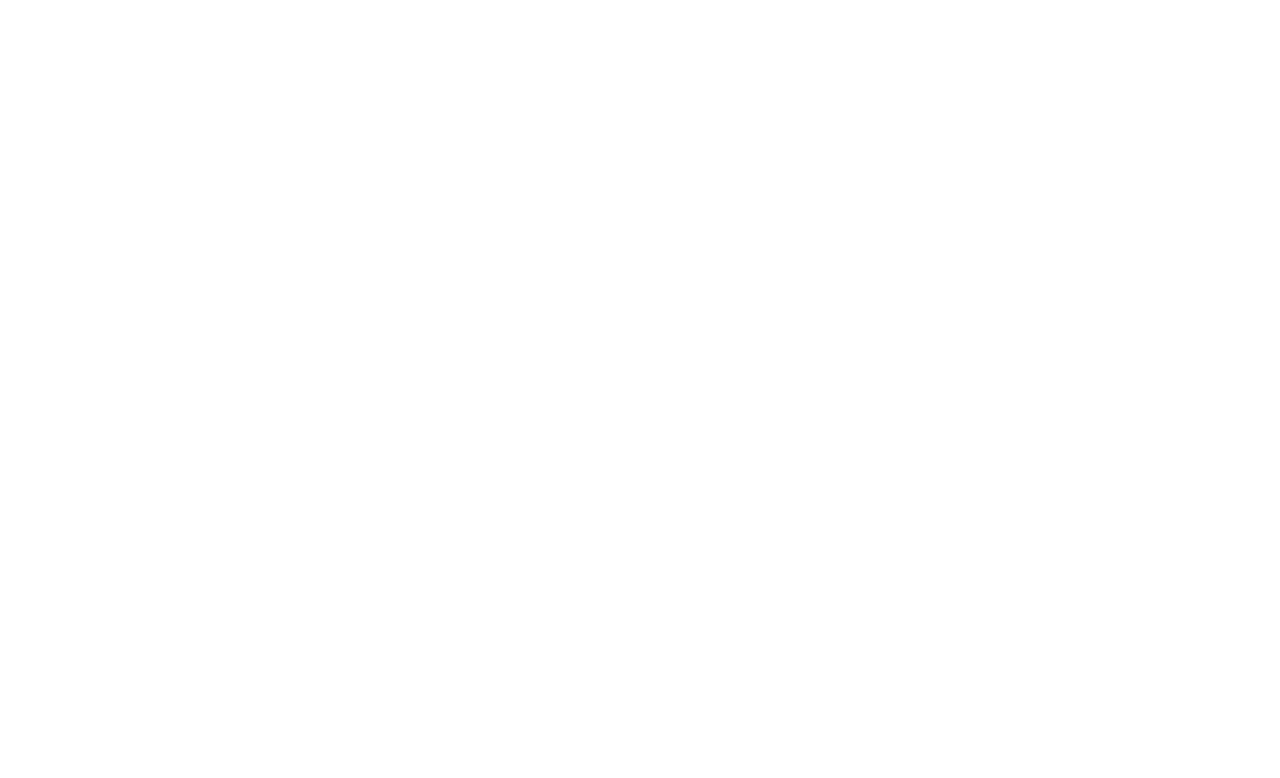
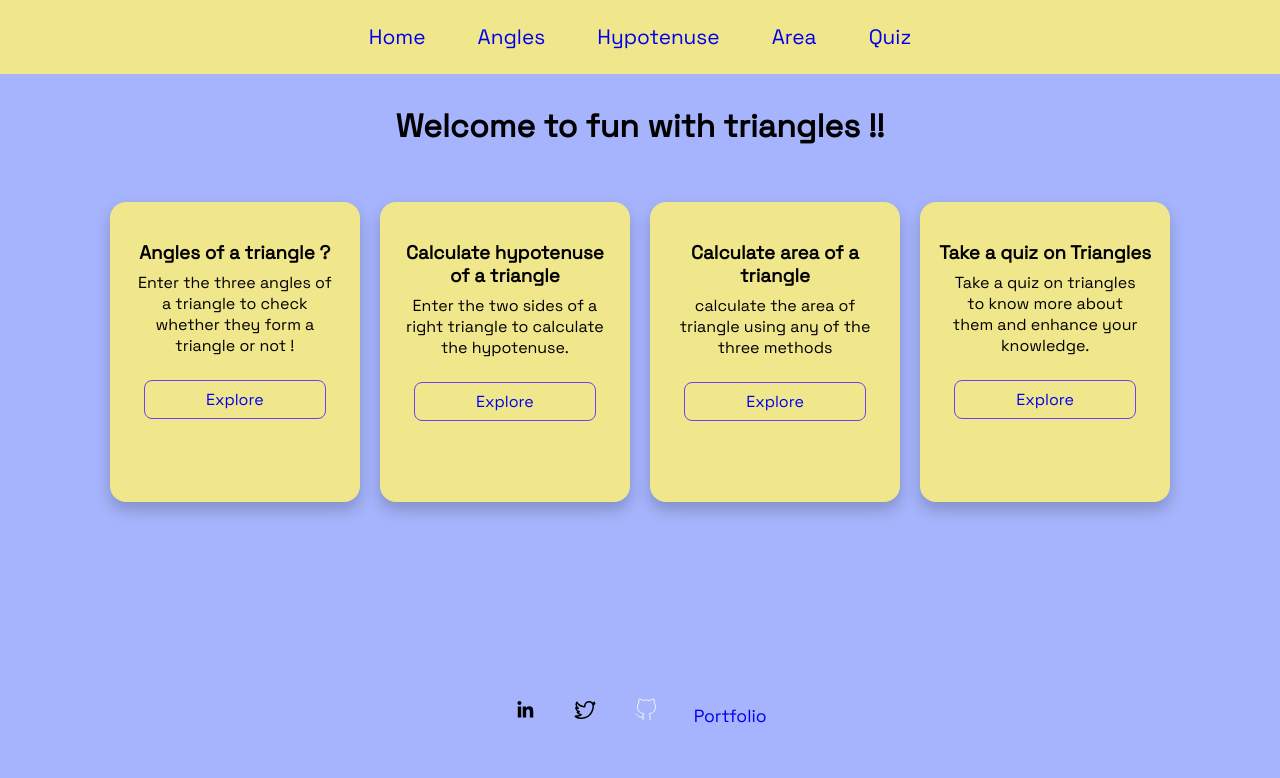
Before and after one commit to pradipgharge/Fun-With-Triangles, a plain HTML site: page index.html in a window 1280 px wide. Drawn offline with Linux system fonts and the light colour scheme.

Commit message:
Updated the UI

```diff
--- a/index.html
+++ b/index.html
@@ -5,8 +5,67 @@
     <meta http-equiv="X-UA-Compatible" content="IE=edge">
     <meta name="viewport" content="width=device-width, initial-scale=1.0">
     <title>Fun With Triangles</title>
+    <link rel="stylesheet" href="styles.css">
 </head>
 <body>
+    <nav class="nav-bar">
+        <a class="nav-pills links" href="index.html">Home</a>
+        <a class="nav-pills links" href="sumOfAngles.html">Angles</a>
+        <a class="nav-pills links" href="calculateHypotenuse.html">Hypotenuse</a>
+        <a class="nav-pills links"
+        href="calculateArea.html">Area</Area></a>
+        <a class="nav-pills links"
+        href="triangleQuiz.html">Quiz</a>
+    </nav>
+
+    <div class="container">
+        <h1 class="heading">Welcome to fun with triangles !!</h1>
+        <div class="card-list">
+
+            <div class="card-item">
+                <img>
+                <h3>Angles of a triangle ?</h2>
+                <p class="card-text">Enter the three angles of a triangle to check whether they form a triangle or not !</p class="card-text">
+                <div class="card-link"><a  href="sumOfAngles.html">Explore</a></div>
+            </div>
+
+            <div class="card-item">
+                <img>
+                <h3>Calculate hypotenuse of a triangle</h2>
+                <p class="card-text">Enter the two sides of a right triangle to calculate the hypotenuse.</p>
+                <div class="card-link" ><a  href="calculateHypotenuse.html">Explore</a></div>
+            </div>
+
+            <div class="card-item">
+                <img>
+                <h3>Calculate area of a triangle</h2>
+                <p class="card-text">calculate the area of triangle using any of the three methods</p>
+                <div class="card-link" ><a href="calculateArea.html">Explore</a></div>
+             </div>
+
+            <div class="card-item">
+                <img src="" alt="" >
+                <h3>Take a quiz on Triangles</h2>
+                <p class="card-text">Take a quiz on triangles to know more about them and enhance your knowledge.</p>
+                <div class="card-link"><a href="triangleQuiz.html">Explore</a></div>
+            </div>
+
+        </div>
+    </div>
+
+    <div class="footer">
+        <ul class="footer-list">
+            <li class=" list-item"><a class="links" href="https://linkedin.com/in/pradipgharge"><img src="/images/linkedin.svg"></a></li>
+
+            <li class="list-item"><a class="links" href="https://twitter.com/pradipgharge"><img src="/images/twitter.svg"></a></li>
+
+            <li class="list-item"><a class="links" href="https://github.com/pradipgharge"><img src="/images/github.svg"></a></li>
+
+            <li class="list-item"><a class="links" href="https://pradipgharge.netlify.app"><img src="">Portfolio</a></li>
+        </ul>
+    </div>
+
+
 
 </body>
 </html>
--- /dev/null
+++ b/styles.css
@@ -0,0 +1,95 @@
+@import url('https://fonts.googleapis.com/css2?family=Space+Grotesk&display=swap');
+
+
+*{
+    margin: 0;
+    padding: 0;
+    box-sizing: border-box;
+    font-family: 'Space Grotesk', sans-serif;
+}
+
+body{
+    background-color:#A5B4FC
+}
+
+.nav-bar{
+    text-align: center;
+    padding:1.5rem;
+    background-color: khaki;
+
+}
+.nav-pills{
+    padding: 1.5rem;
+    margin:auto;
+    list-style: none;
+    font-size: 1.3rem;
+}
+
+body
+
+.container{
+    padding: 1rem;
+    text-align: center;
+    min-height: 72vh;
+    position: relative;
+
+}
+
+.heading{
+    padding: 1rem;
+}
+
+.card-list{
+    padding: 2rem;
+}
+
+.card-item{
+    display:inline-table;
+    max-width: 250px;
+    height:300px;
+    word-wrap:break-word;
+    padding:1rem;
+    margin: 0.5rem;
+    border: 2px solid khaki;
+    background-color: khaki;
+    border-radius: 1rem;
+    box-shadow: 0 8px 15px rgba(0, 0, 0, 0.2);
+
+}
+
+.card-text{
+    padding: 0.5rem;
+}
+
+.card-link{
+    padding: 0.5rem;
+    border: 1px solid #7C3AED;
+    border-radius: 0.5rem;
+    margin: 1rem;
+}
+
+
+.footer{
+    text-align: center;
+    position: absolute;
+    margin: 0 auto;
+    padding: 2rem;
+    position:relative;
+    background-color:#A5B4FC;
+
+}
+.footer-list{
+    padding: 1rem;
+    list-style: none;
+}
+
+.list-item{
+    display: inline;
+    padding: 1rem;
+    font-size: 1.1rem;
+
+}
+
+a{
+    text-decoration: none;
+}
```
Also changed, not shown: calculateArea.html (added, +28 -0 lines), calculateHypotenuse.html (added, +28 -0 lines), sumOfAngles.html (added, +28 -0 lines), triangleQuiz.html (added, +29 -0 lines), App.js (added), images/github.svg (added), images/linkedin.svg (added), images/twitter.svg (added).
